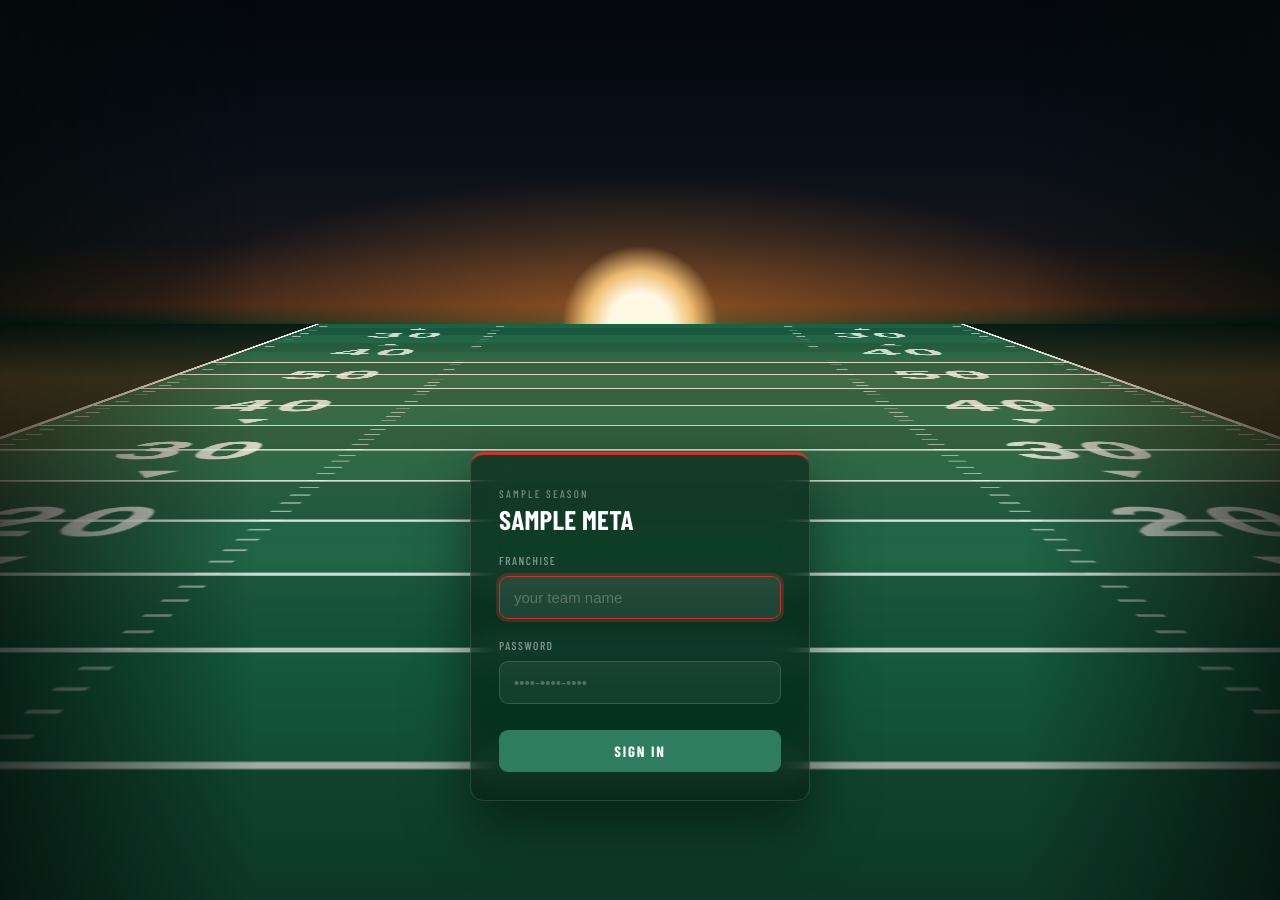
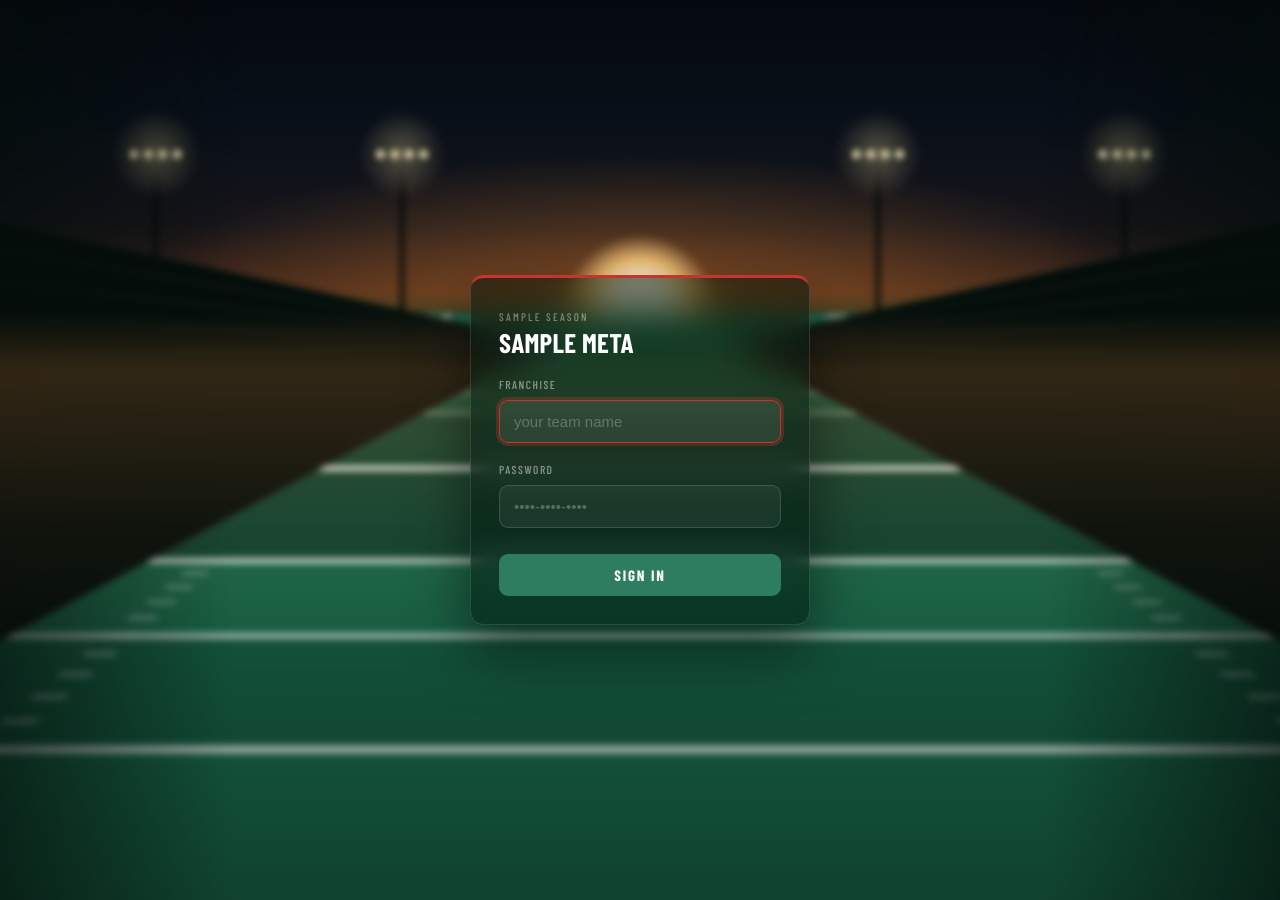
Before and after one commit to Coldraise/espn_fantasy, a Python web app: template app/templates/login.html in a window 1280 px wide. Run offline with Jinja, Linux system fonts and the light colour scheme; the template is opened without the code that fills it: most values are stand-ins (such as "Sample title", 1, 10 or a date in 2020).

Commit message:
Put the login field inside a stadium, and throw it out of focus
The pitch was floating in the dark. It now sits in a stadium: two raked
stands converging on the vanishing point with floodlights over them, a
gap left between them at the horizon so the sun still comes through.

The stands are an SVG for the same reason the pitch is -- gradients
cannot cut a clean diagonal to a vanishing point -- and they stretch to
100% 100% rather than cover, so the drawn horizon stays on the page's
horizon at any aspect ratio. They paint after .field-plane, which puts
them over the turf's dark surround: the ground the stands stand on.

The whole scene is blurred, so the card is the only sharp thing on the
page. .field is inset -40px rather than 0 because blur samples beyond
the element it is on, and at inset:0 all four edges fade toward
transparent and leave a pale seam around the viewport.

The lamps are deliberately small. At the size they started, the blur
turned each one into a fuzzy ball the size of a fist.

The card is centred again, and the run down the field slows from 9s to
15s.

Co-Authored-By: Claude Opus 5 <noreply@anthropic.com>
Claude-Session: https://claude.ai/code/session_015FTd1GMEkJS6YQkio5gxWN

```diff
--- a/app/static/style.css
+++ b/app/static/style.css
@@ -645,7 +645,11 @@ thead th { font-family: var(--display); letter-spacing: .1em; font-size: 12px; }
    composited on the GPU, where animating a background position repaints the
    whole layer on the main thread every frame. */
 .field {
-  position: fixed; inset: 0; z-index: 0; overflow: hidden;
+  /* Out of focus, so the card is the only sharp thing on the page. The inset
+     overhang matters: blur samples beyond the element, and at inset:0 the four
+     edges fade to transparent and show a pale seam against the page. */
+  position: fixed; inset: -40px; z-index: 0; overflow: hidden;
+  filter: blur(3.5px);
   background:
     /* the sun we are running at -- the plane is a child painted over this
        background, so it swallows the lower half at the horizon for free */
@@ -680,12 +684,22 @@ thead th { font-family: var(--display); letter-spacing: .1em; font-size: 12px; }
   content: ""; position: absolute; left: 0; right: 0; top: -1440px; bottom: 0;
   background: url("/static/field.svg") repeat 0 0 / 2600px 1440px, #071c14;
   will-change: transform; backface-visibility: hidden;
-  animation: fieldrun 9s linear infinite;
+  animation: fieldrun 15s linear infinite;
 }
 /* Local +Y is the near ground, so +1440 comes toward the camera. */
 @keyframes fieldrun {
   from { transform: translate3d(0, 0, 0); }
   to   { transform: translate3d(0, 1440px, 0); }
+}
+
+/* The stadium: two raked stands converging on the vanishing point, floodlights
+   above them. It sits after .field-plane in the DOM so it paints over the
+   turf's dark surround -- which is exactly the ground the stands stand on --
+   and stretches to 100% 100% so its horizon stays on the page's horizon at any
+   aspect ratio. A gap is left at the vanishing point for the sun. */
+.stands {
+  position: absolute; inset: 0; pointer-events: none;
+  background: url("/static/stadium.svg") no-repeat 50% 0 / 100% 100%;
 }
 
 /* Dissolve the far distance into the sky: hides the horizon seam and the
@@ -706,11 +720,8 @@ thead th { font-family: var(--display); letter-spacing: .1em; font-size: 12px; }
 
 .loginwrap {
   position: relative; z-index: 1; max-width: none;
-  display: grid; justify-items: center; align-items: center; padding: 24px;
+  display: grid; place-items: center; padding: 24px;
   min-height: 100vh; min-height: 100dvh;
-}
-@media (min-height: 640px) {
-  .loginwrap { align-items: end; padding-bottom: 11vh; }
 }
 .loginbox {
   width: 100%; max-width: 340px; padding: 30px 28px 28px;
--- a/app/templates/login.html
+++ b/app/templates/login.html
@@ -13,7 +13,10 @@
 <body class="loginpage">
 
 <!-- Decorative only: a field running at the camera. Pure CSS, no JS. -->
-<div class="field" aria-hidden="true"><div class="field-plane"></div></div>
+<div class="field" aria-hidden="true">
+  <div class="field-plane"></div>
+  <div class="stands"></div>
+</div>
 
 <main class="loginwrap">
   <form class="loginbox" method="post" action="/login" autocomplete="on">
```
Also changed, not shown: app/static/stadium.svg (added).
